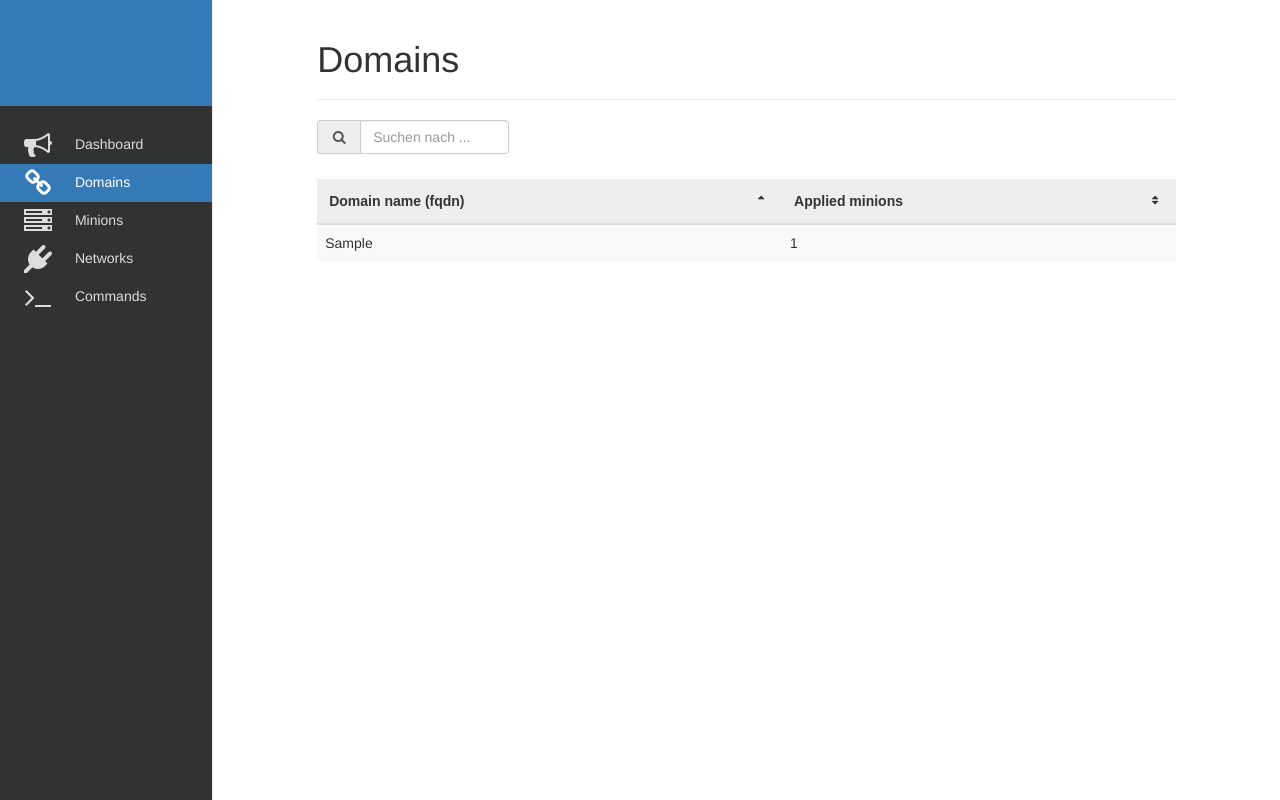
After one commit to hs-hannover/salt-observer, a Django app: page /domains/ in a window 1280 px wide. The commit adds this page. Run offline with Django 3.2, Linux system fonts and the light colour scheme; tables that the repository leaves empty hold one stand-in row (values such as "Sample post"); parts of the project's set-up code (start-up, migrations or seed data) failed here and were passed over; some libraries are stand-ins or nearby versions.

Commit message:
Close #12, implement domains

```diff
--- a/salt_observer/models.py
+++ b/salt_observer/models.py
@@ -22,6 +22,19 @@ class Network(MarkdownContent):
 
     def __str__(self):
         return self.ipv4
+
+
+class Domain(models.Model):
+    ''' Represents a Fully qualified domain name '''
+
+    fqdn = models.CharField(max_length=255)
+    minion = models.ManyToManyField('Minion', blank=True)
+
+    def minion_count(self):
+        return len(self.minion.all())
+
+    def __str__(self):
+        return self.fqdn
 
 
 class Minion(MarkdownContent):
--- a/salt_observer/templates/base.html
+++ b/salt_observer/templates/base.html
@@ -26,6 +26,7 @@
                     {% block sidebar %}
                         <ul class="nav nav-sidebar">
                             <li {% block nav-dashboard %}{% endblock %}><a href="{% url 'dashboard' %}"><i class="fa fa-fw fa-2x fa-bullhorn"></i> Dashboard</a></li>
+                            <li {% block nav-domains %}{% endblock %}><a href="{% url 'domain-list' %}"><i class="fa fa-fw fa-2x fa-link"></i> Domains</a></li>
                             <li {% block nav-minions %}{% endblock %}><a href="{% url 'minion-list' %}"><i class="fa fa-fw fa-2x fa-server"></i> Minions</a></li>
                             <li {% block nav-networks %}{% endblock %}><a href="{% url 'network-list' %}"><i class="fa fa-fw fa-2x fa-plug"></i> Networks</a></li>
                             <li {% block nav-commands %}{% endblock %}><a href="#"><i class="fa fa-fw fa-2x fa-terminal"></i> Commands</a></li>
--- /dev/null
+++ b/salt_observer/templates/domain/list.html
@@ -0,0 +1,57 @@
+{% extends 'base.html' %}
+{% load staticfiles %}
+
+{% block nav-domains %}class="active"{% endblock %}
+
+{% block post-script %}
+    <script>
+        $(function() {
+            $.tablesorter.themes.bootstrap = {
+                header: 'bootstrap-header',
+                iconSortNone: 'fa fa-sort',
+                iconSortAsc: 'fa fa-sort-asc',
+                iconSortDesc: 'fa fa-sort-desc',
+            };
+            $("#domain-table").tablesorter({
+                theme: "bootstrap",
+                headerTemplate: '{content} {icon}',
+                sortList: [[0,0]],
+                widgets: ["uitheme"],
+            });
+            $("#domain-table").filterTable({
+                inputSelector: '#domain-table-filter',
+            });
+        })
+    </script>
+{% endblock %}
+
+{% block content %}
+    <div class="page-header">
+        <h1>Domains</h1>
+    </div>
+    <div class="row margin-bottom-wrapper">
+        <div class="col-md-3">
+            <div class="input-group">
+                <span class="input-group-addon"><i class="fa fa-search fa-fw"></i></span>
+                <input id="domain-table-filter" class="form-control" placeholder="Suchen nach ..." type="search">
+            </div>
+        </div>
+    </div>
+
+    <table id="domain-table" class="table table-striped table-hover">
+        <thead>
+            <tr>
+                <th>Domain name (fqdn)</th>
+                <th>Applied minions</th>
+            </tr>
+        </thead>
+        <tbody>
+            {% for domain in domain_list %}
+                <tr>
+                    <td>{{ domain.fqdn }}</td>
+                    <td>{{ domain.minion_count }}</td>
+                </tr>
+            {% endfor %}
+        </tbody>
+    </table>
+{% endblock %}
--- a/salt_observer/urls.py
+++ b/salt_observer/urls.py
@@ -6,6 +6,7 @@ from .views import (
     Dashboard,
     MinionList, MinionDetail,
     NetworkList, NetworkDetail,
+    DomainList
 )
 
 
@@ -23,4 +24,6 @@ urlpatterns = [
 
     url(r'^networks/$', NetworkList.as_view(), name='network-list'),
     url(r'^networks/(?P<slug>[a-zA-Z0-9\.\-]+)/$', NetworkDetail.as_view(), name='network-detail'),
+
+    url(r'^domains/$', DomainList.as_view(), name='domain-list'),
 ]
--- a/salt_observer/views.py
+++ b/salt_observer/views.py
@@ -9,7 +9,9 @@ from django.conf import settings
 
 from markdown import Markdown
 
-from salt_observer.models import Minion, Network
+from salt_observer.models import (
+    Minion, Network, Domain
+)
 
 
 class Dashboard(TemplateView):
@@ -36,3 +38,8 @@ class NetworkDetail(DetailView):
     template_name = 'network/detail.html'
     model = Network
     slug_field = 'ipv4'
+
+
+class DomainList(ListView):
+    template_name = 'domain/list.html'
+    model = Domain
```
Also changed, not shown: salt_observer/admin.py (+9 -1 lines), salt_observer/templates/minion/detail.html (+20 -0 lines), salt_observer/migrations/0008_domain.py (added), salt_observer/migrations/0009_auto_20160712_1053.py (added).
